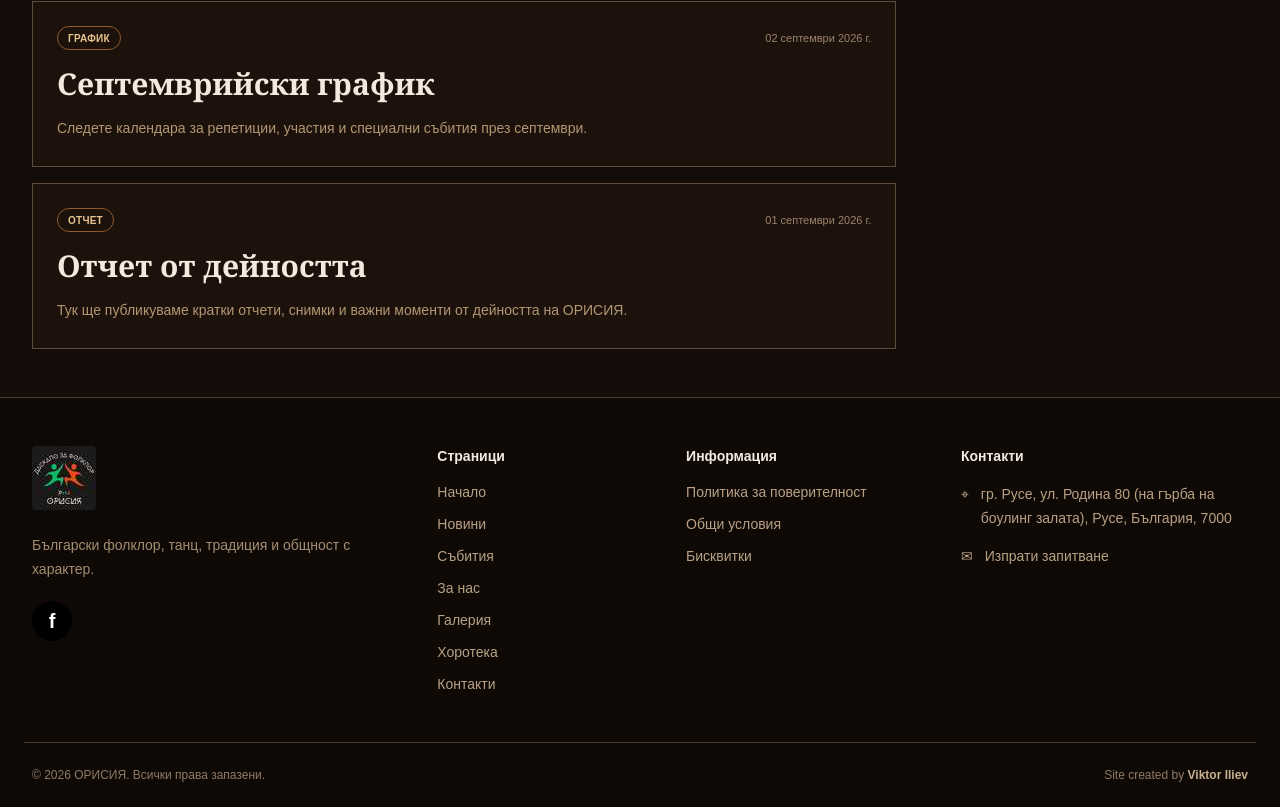
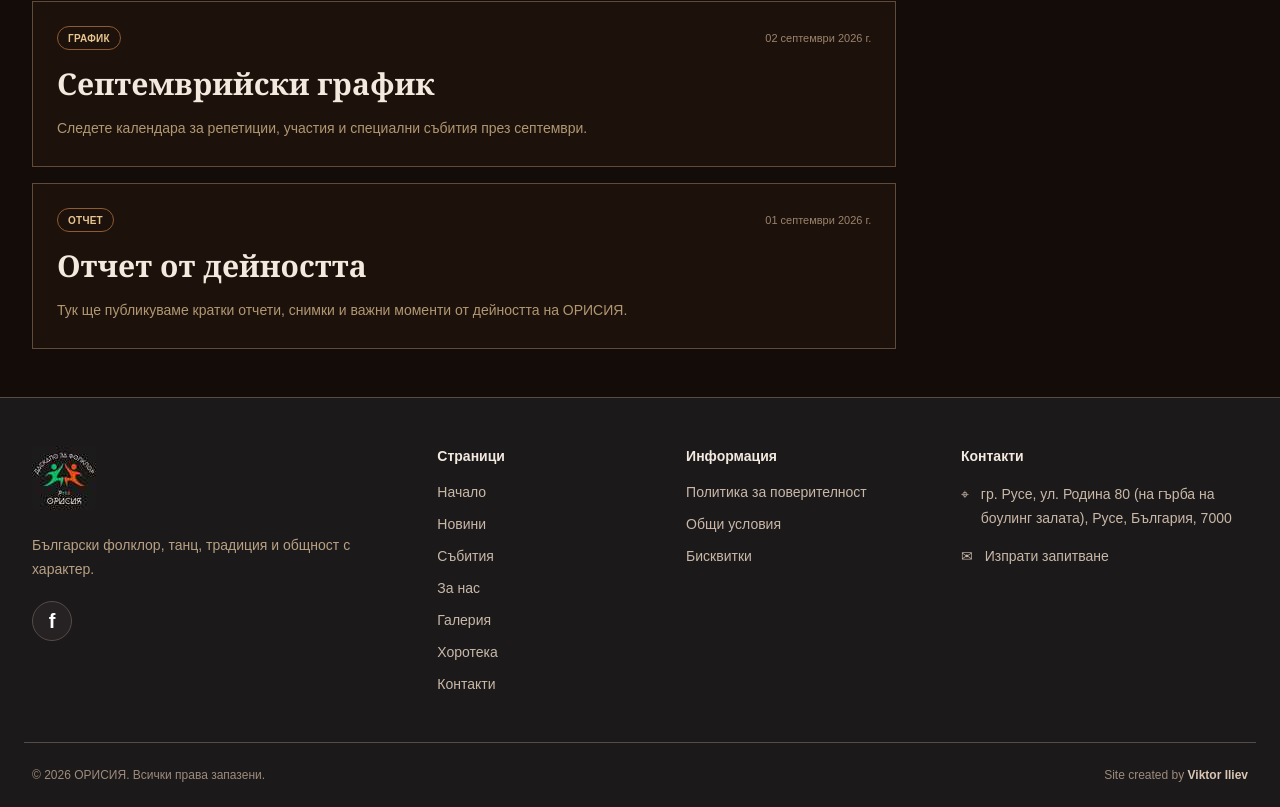
Before and after one commit to viktor132607/Orisia.Client, a Next.js app: page / in a window 1280 px wide. Shown: the part 1148-1955 px from the top of the page. Built offline with nearby package versions, Linux system fonts and the light colour scheme.

Commit message:
Match footer to solid navbar color

```diff
--- a/src/components/Footer.tsx
+++ b/src/components/Footer.tsx
@@ -6,23 +6,23 @@ import useLanguage from "./useLanguage";
 export default function Footer() {
   const language = useLanguage();
   const isBg = language === "bg";
-  const linkClass = "text-sm text-[#765f4b] transition hover:text-orisia-goldDark dark:text-[#b9a184] dark:hover:text-orisia-light";
+  const linkClass = "text-sm text-[#c9b8a8] transition hover:text-white";
 
   return (
-    <footer className="border-t border-[#d5c4ae] bg-[#f6efe4] font-sans text-orisia-brown dark:border-[#4a3d34] dark:bg-[#0f0906] dark:text-orisia-light">
+    <footer className="border-t border-[#554b47] bg-[#1B191A] font-sans text-orisia-light">
       <div className="mx-auto grid w-full max-w-7xl gap-10 px-6 py-12 md:grid-cols-2 lg:grid-cols-[1.4fr_.8fr_.9fr_1.1fr] lg:px-8">
         <div>
           <Link href="/" className="inline-block" aria-label={isBg ? "ОРИСИЯ - Начало" : "ORISIA - Home"}>
             <img src="/orisia-logo.svg" alt={isBg ? "ОРИСИЯ" : "ORISIA"} className="h-16 w-16 rounded object-cover" />
           </Link>
-          <p className="mt-4 max-w-sm text-sm leading-6 text-[#765f4b] dark:text-[#a58d71]">
+          <p className="mt-4 max-w-sm text-sm leading-6 text-[#b9a184]">
             {isBg ? "Български фолклор, танц, традиция и общност с характер." : "Bulgarian folklore, dance, tradition and community with character."}
           </p>
-          <a href="#" className="mt-5 grid h-10 w-10 place-items-center rounded-full bg-black text-xl font-bold text-white" aria-label="Facebook" title="Facebook">f</a>
+          <a href="#" className="mt-5 grid h-10 w-10 place-items-center rounded-full border border-[#554b47] bg-[#262223] text-xl font-bold text-white transition hover:border-orisia-gold" aria-label="Facebook" title="Facebook">f</a>
         </div>
 
         <div>
-          <strong className="mb-4 block text-sm font-bold text-[#3f2b1d] dark:text-orisia-light">{isBg ? "Страници" : "Pages"}</strong>
+          <strong className="mb-4 block text-sm font-bold text-orisia-light">{isBg ? "Страници" : "Pages"}</strong>
           <nav className="flex flex-col items-start gap-3" aria-label={isBg ? "Страници във футъра" : "Footer pages"}>
             <Link className={linkClass} href="/">{isBg ? "Начало" : "Home"}</Link>
             <Link className={linkClass} href="/news">{isBg ? "Новини" : "News"}</Link>
@@ -35,7 +35,7 @@ export default function Footer() {
         </div>
 
         <div>
-          <strong className="mb-4 block text-sm font-bold text-[#3f2b1d] dark:text-orisia-light">{isBg ? "Информация" : "Information"}</strong>
+          <strong className="mb-4 block text-sm font-bold text-orisia-light">{isBg ? "Информация" : "Information"}</strong>
           <nav className="flex flex-col items-start gap-3" aria-label={isBg ? "Правна информация" : "Legal information"}>
             <Link className={linkClass} href="/privacy">{isBg ? "Политика за поверителност" : "Privacy policy"}</Link>
             <Link className={linkClass} href="/terms">{isBg ? "Общи условия" : "Terms and conditions"}</Link>
@@ -44,16 +44,16 @@ export default function Footer() {
         </div>
 
         <div>
-          <strong className="mb-4 block text-sm font-bold text-[#3f2b1d] dark:text-orisia-light">{isBg ? "Контакти" : "Contacts"}</strong>
-          <div className="flex items-start gap-3 text-sm leading-6 text-[#765f4b] dark:text-[#b9a184]"><span aria-hidden="true">⌖</span><span>{isBg ? "гр. Русе, ул. Родина 80 (на гърба на боулинг залата), Русе, България, 7000" : "80 Rodina St. (behind the bowling hall), Ruse, Bulgaria, 7000"}</span></div>
-          <Link href="/contact" className="mt-4 flex items-center gap-3 text-sm text-[#765f4b] transition hover:text-orisia-goldDark dark:text-[#b9a184] dark:hover:text-orisia-light"><span aria-hidden="true">✉</span><span>{isBg ? "Изпрати запитване" : "Send an inquiry"}</span></Link>
+          <strong className="mb-4 block text-sm font-bold text-orisia-light">{isBg ? "Контакти" : "Contacts"}</strong>
+          <div className="flex items-start gap-3 text-sm leading-6 text-[#c9b8a8]"><span aria-hidden="true">⌖</span><span>{isBg ? "гр. Русе, ул. Родина 80 (на гърба на боулинг залата), Русе, България, 7000" : "80 Rodina St. (behind the bowling hall), Ruse, Bulgaria, 7000"}</span></div>
+          <Link href="/contact" className="mt-4 flex items-center gap-3 text-sm text-[#c9b8a8] transition hover:text-white"><span aria-hidden="true">✉</span><span>{isBg ? "Изпрати запитване" : "Send an inquiry"}</span></Link>
         </div>
       </div>
 
-      <div className="mx-auto h-px w-[calc(100%_-_3rem)] max-w-7xl bg-[#d5c4ae] dark:bg-[#4a3d34]" />
-      <div className="mx-auto flex min-h-16 w-full max-w-7xl flex-col justify-center gap-2 px-6 py-4 text-xs text-[#7b6857] sm:flex-row sm:items-center sm:justify-between lg:px-8 dark:text-[#8f7b66]">
+      <div className="mx-auto h-px w-[calc(100%_-_3rem)] max-w-7xl bg-[#554b47]" />
+      <div className="mx-auto flex min-h-16 w-full max-w-7xl flex-col justify-center gap-2 px-6 py-4 text-xs text-[#9e8b7b] sm:flex-row sm:items-center sm:justify-between lg:px-8">
         <span>{isBg ? "© 2026 ОРИСИЯ. Всички права запазени." : "© 2026 ORISIA. All rights reserved."}</span>
-        <span>Site created by <a className="font-bold text-[#4c3929] hover:underline dark:text-[#c9b08f]" href="https://viktor-iliev.site/portfolio/" target="_blank" rel="noreferrer">Viktor Iliev</a></span>
+        <span>Site created by <a className="font-bold text-[#d9c7b4] hover:text-white hover:underline" href="https://viktor-iliev.site/portfolio/" target="_blank" rel="noreferrer">Viktor Iliev</a></span>
       </div>
     </footer>
   );
```
